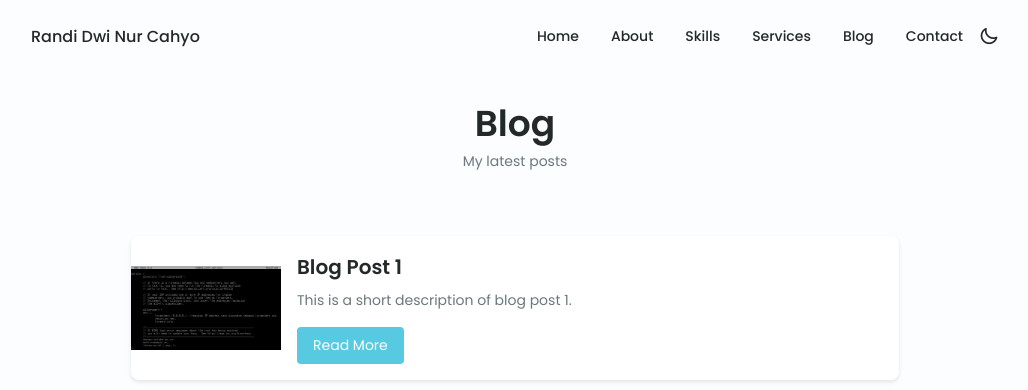
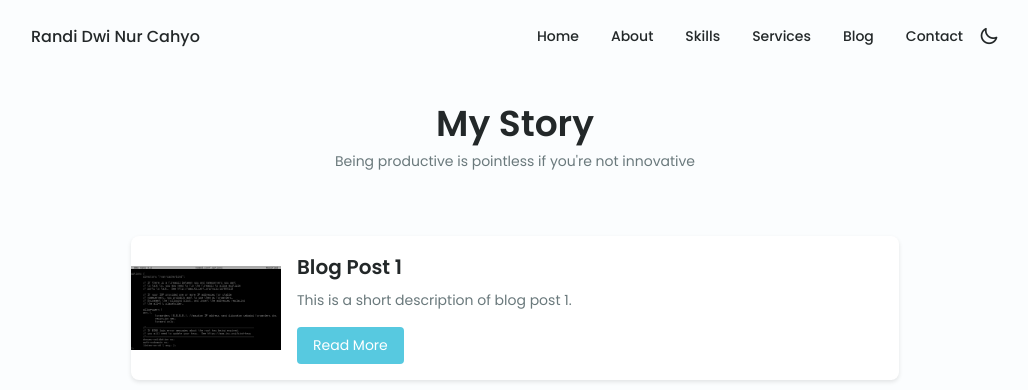
Before and after one commit to ForensicID/ran_izura, a plain HTML site: page blog/index.html in a window 1280 px wide. Shown: the top 390 px of the page, without its empty margins (125-1153 px from the left). Drawn offline with nearby package versions, Linux system fonts and the light colour scheme; files whose address does not match are found by name.

Commit message:
commit mit

```diff
--- a/blog/index.html
+++ b/blog/index.html
@@ -71,8 +71,8 @@
 <main>
     <!--==================== BLOG ====================-->
     <section class="blog section" id="blog">
-        <h2 class="section__title">Blog</h2>
-        <span class="section__subtitle">My latest posts</span>
+        <h2 class="section__title">My Story</h2>
+        <span class="section__subtitle">Being productive is pointless if you're not innovative</span>
 
         <div class="blog__container container grid">
             <article class="blog__card">
--- a/packages/js/main.js
+++ b/packages/js/main.js
@@ -1,6 +1,6 @@
 document.addEventListener("DOMContentLoaded", () => {
   const options = {
-      strings: ["IT Enthusias", "Game Lover"],
+      strings: ["IT Enthusiast", "Game Lover"],
       typeSpeed: 100, // Kecepatan mengetik (ms per karakter)
       backSpeed: 50,  // Kecepatan menghapus
       backDelay: 2000, // Jeda sebelum teks berikutnya
```
